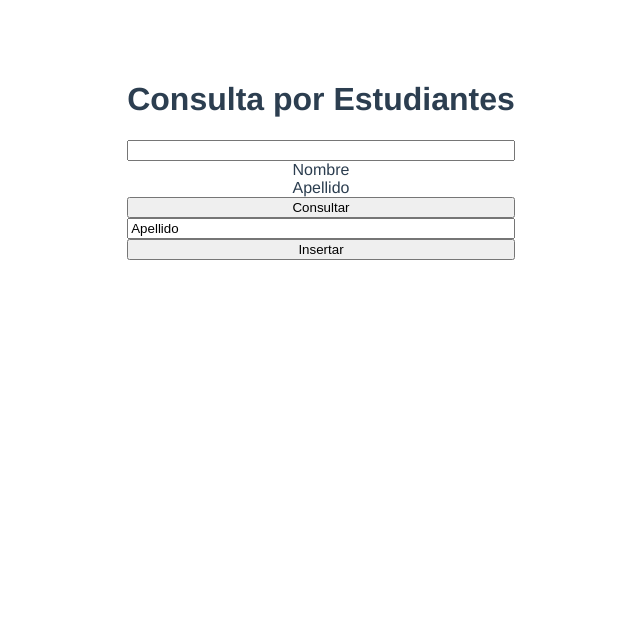
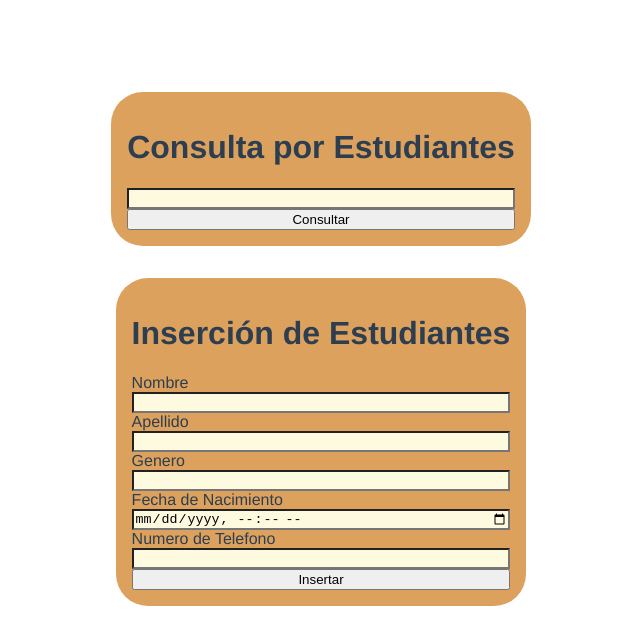
Before and after one commit to driventub/pw_vue_u3_p5_pa, a Vue app: page / in a window 1280 px wide. Shown: the top 644 px of the page, without its empty margins (319-959 px from the left). Built offline with nearby package versions, Linux system fonts and the light colour scheme.

Commit message:
css y mas campos

```diff
--- a/src/components/Estudiante.vue
+++ b/src/components/Estudiante.vue
@@ -1,14 +1,35 @@
 <template>
     <div class="container">
-        <div class="formEstudiantes"></div>
-        <h1>Consulta por Estudiantes</h1>
-        <input v-model="id" type="number" />
-        <label for="">{{ nombre }}</label>
-        <label for="">{{ apellido }}</label>
-        <button @click="consultarPorId">Consultar</button>
+        <div class="formInsertar">
+            <h1>Consulta por Estudiantes</h1>
+            <input v-model="id" type="number" />
+            <button @click="consultarPorId">Consultar</button>
 
-        <input v-model="apellido" type="text" />
-        <button @click="insertar">Insertar</button>
+        </div>
+    </div>
+
+    <div class="container">
+
+
+
+        <div class="formInsertar">
+            <h1>Inserción de Estudiantes</h1>
+
+            <label for="nombre">Nombre</label>
+            <input id="nombre" v-model="nombre" type="text" />
+            <label for="apellido">Apellido</label>
+            <input id="apellido" v-model="apellido" type="text" />
+            <label for="genero">Genero</label>
+            <input id="genero" v-model="genero" type="text" />
+            <label for="fecha">Fecha de Nacimiento</label>
+            <input id="fecha" v-model="fechaNacimiento" type="datetime-local" />
+            <label for="tel">Numero de Telefono</label>
+            <input id="tel" v-model="telefono" type="text" />
+
+            <button @click="insertar">Insertar</button>
+        </div>
+
+
 
 
     </div>
@@ -22,8 +43,11 @@ export default {
     data() {
         return {
             id: null,
-            nombre: "Nombre",
-            apellido: "Apellido"
+            nombre: "",
+            apellido: "",
+            genero: "",
+            fechaNacimiento: "",
+            telefono: "",
 
         }
     },
@@ -44,15 +68,15 @@ export default {
             console.log("Insertando....");
             const datos = {
 
-                "nombre": "Vue",
+                "nombre": this.nombre,
                 "apellido": this.apellido,
-                "genero": "M",
-                "fechaNacimiento": "1999-01-01T00:00:00",
+                "genero": this.genero,
+                "fechaNacimiento": this.fechaNacimiento,
                 "semestre": "tercero",
                 "afiliadoSeguro": false,
                 "gratuidad": true,
                 "nivelEconomico": "alto",
-                "numTelefono": "09872362919",
+                "numTelefono": this.telefono,
                 "domicilio": "Quito"
             }
 
@@ -66,8 +90,25 @@ export default {
 
 <style scoped>
 .container {
+    display: flex;
+    justify-content: center;
+    align-items: flex-start;
+}
+
+.formInsertar {
+    margin-top: 2rem;
     display: grid;
-    justify-content: center;
-    align-items: center;
+    padding: 1rem;
+    background-color: #dda15e;
+    border-radius: 2rem;
+
+}
+
+label {
+    text-align: left;
+}
+
+input {
+    background-color: #fefae0;
 }
 </style>
```
